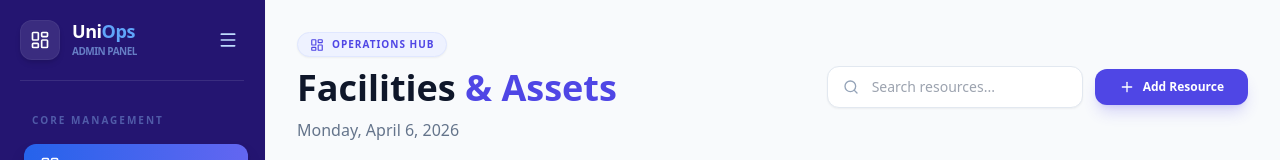
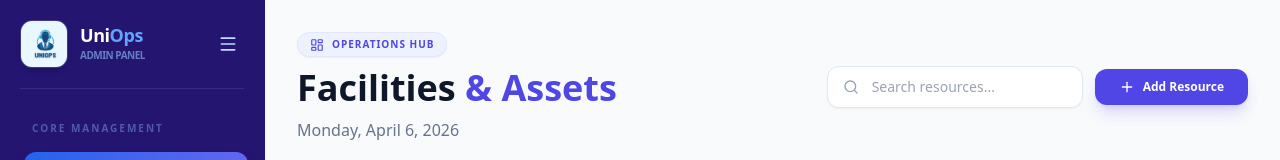
Before and after one commit to HashinikaJanali/Smart-Campus-Operations-Hub, a React (Create React App) app in the folder frontend/: page /resourseadmin in a window 1280 px wide. Shown: the top 160 px of the page. Built offline with nearby package versions, Linux system fonts and the light colour scheme; no server answers.

Commit message:
Feat: Added Logo

```diff
--- a/frontend/src/components/common/AdminSidebar.jsx
+++ b/frontend/src/components/common/AdminSidebar.jsx
@@ -41,8 +41,8 @@ export default function AdminSidebar({ isOpen, onToggle, activePage }) {
             <div className={`mb-8 flex items-center border-b border-white/10 pb-5 w-full ${isOpen ? 'justify-between' : 'justify-center'}`}>
                 {isOpen && (
                     <div className="flex items-center gap-3 animate-in fade-in slide-in-from-left-2 duration-300">
-                        <div className="flex h-10 w-10 shrink-0 items-center justify-center rounded-xl bg-white/10 text-white shadow-md shadow-black/10 border border-white/5">
-                            <LayoutDashboard className="h-5 w-5" />
+                        <div className="flex h-12 w-12 shrink-0 items-center justify-center rounded-xl bg-white/10 shadow-md shadow-black/10 border border-white/5 overflow-hidden">
+                            <img src="/logo.png" alt="Logo" className="h-full w-full object-cover" />
                         </div>
                         <div className="overflow-hidden whitespace-nowrap text-left">
                             <div className="font-black tracking-tight text-white text-lg leading-none">
--- a/frontend/src/components/common/UserHeader.jsx
+++ b/frontend/src/components/common/UserHeader.jsx
@@ -9,8 +9,8 @@ const UserHeader = () => {
 
         {/* Left Side: Logo & Title */}
         <div className="flex items-center gap-3">
-          <div className="flex h-10 w-10 items-center justify-center rounded-xl bg-white/10 text-white shadow-md shadow-black/10 border border-white/5 transition-transform hover:scale-105">
-            <LayoutDashboard className="h-5 w-5" />
+          <div className="flex h-10 w-10 shrink-0 items-center justify-center rounded-xl bg-white/10 shadow-md shadow-black/10 border border-white/5 overflow-hidden transition-transform hover:scale-105">
+            <img src="/logo.png" alt="Logo" className="h-full w-full object-cover" />
           </div>
           <div className="flex flex-col">
             <span className="text-xl font-black tracking-tight text-white leading-none">
--- a/frontend/src/components/common/sidebar.jsx
+++ b/frontend/src/components/common/sidebar.jsx
@@ -152,14 +152,13 @@ export default function Sidebar({ onFilterChange, onAddResource, activeFilter })
                     width: '40px',
                     height: '40px',
                     borderRadius: '12px',
-    display: 'flex',
-    alignItems: 'center',
-    justifyContent: 'center',
+                    overflow: 'hidden',
+                    flexShrink: 0
                 }}>
                     <img
-        src="/UniOps.png"
-        alt="UniOps Logo"
-        style={{ width: '24px', height: '24px', objectFit: 'contain' }}
+                        src="/logo.png"
+                        alt="Logo"
+                        style={{ width: '100%', height: '100%', objectFit: 'cover' }}
                     />
                 </div>
                 <div>
--- a/frontend/src/pages/HomePage.jsx
+++ b/frontend/src/pages/HomePage.jsx
@@ -174,7 +174,9 @@ export default function HomePage() {
             <footer className="bg-slate-50 py-10 border-t border-slate-100">
                 <div className="mx-auto max-w-7xl px-8 text-center">
                     <div className="flex items-center justify-center gap-2 mb-4">
-                        <LayoutDashboard className="h-5 w-5 text-indigo-600" />
+                        <div className="flex h-6 w-6 shrink-0 items-center justify-center rounded-lg bg-indigo-50 shadow-sm border border-indigo-100 overflow-hidden">
+                            <img src="/logo.png" alt="Logo" className="h-full w-full object-cover" />
+                        </div>
                         <span className="text-lg font-black tracking-tight text-slate-800">
                             Uni<span className="text-indigo-600">Ops</span>
                         </span>
```
Also changed, not shown: frontend/public/UNiops.png (deleted), frontend/public/logo.png (added). Lines whose indentation alone changed are shown as unchanged.
